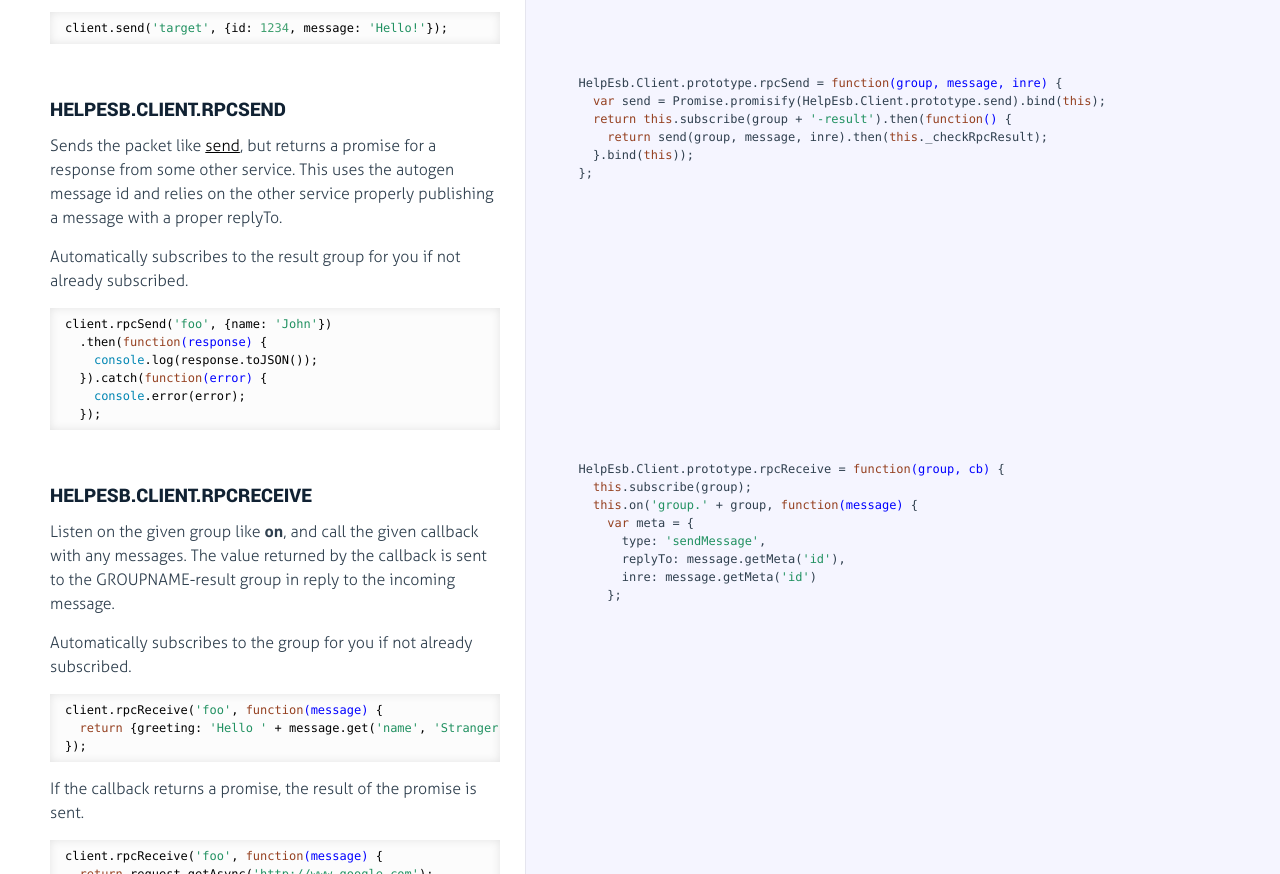
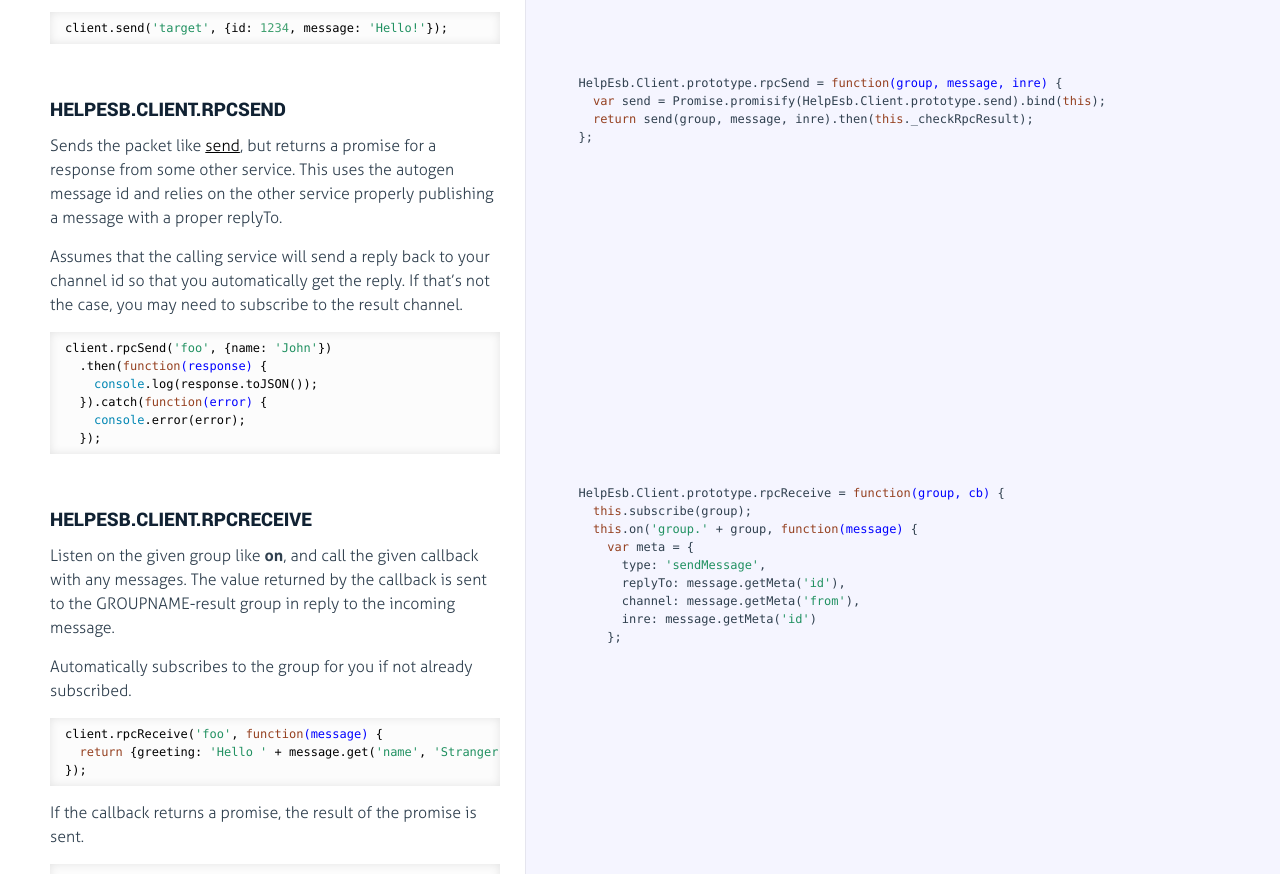
Before and after one commit to evanlucas/help-esb.js, a plain HTML site: page index.html in a window 1280 px wide. Shown: the part 2330-3204 px from the top of the page. Drawn offline with Linux system fonts and the light colour scheme.

Commit message:
Update docs for 0.6.4.

```diff
--- a/index.html
+++ b/index.html
@@ -263,8 +263,9 @@ topography of the calls after the fact.</p>
 for a response from some other service.  This uses the autogen message id
 and relies on the other service properly publishing a message with a
 proper replyTo.</p>
-<p>Automatically subscribes to the result group for you if not already
-subscribed.</p>
+<p>Assumes that the calling service will send a reply back to your channel id
+so that you automatically get the reply.  If that’s not the case, you may
+need to subscribe to the result channel.</p>
 <pre><code>client.rpcSend(<span class="hljs-string">'foo'</span>, {name: <span class="hljs-string">'John'</span>})
   .then(<span class="hljs-function"><span class="hljs-keyword">function</span><span class="hljs-params">(response)</span> </span>{
     <span class="hljs-built_in">console</span>.log(response.toJSON());
@@ -276,9 +277,7 @@ subscribed.</p>
 
             <div class="content"><div class='highlight'><pre>  HelpEsb.Client.prototype.rpcSend = <span class="hljs-function"><span class="hljs-keyword">function</span><span class="hljs-params">(group, message, inre)</span> </span>{
     <span class="hljs-keyword">var</span> send = Promise.promisify(HelpEsb.Client.prototype.send).bind(<span class="hljs-keyword">this</span>);
-    <span class="hljs-keyword">return</span> <span class="hljs-keyword">this</span>.subscribe(group + <span class="hljs-string">'-result'</span>).then(<span class="hljs-function"><span class="hljs-keyword">function</span><span class="hljs-params">()</span> </span>{
-      <span class="hljs-keyword">return</span> send(group, message, inre).then(<span class="hljs-keyword">this</span>._checkRpcResult);
-    }.bind(<span class="hljs-keyword">this</span>));
+    <span class="hljs-keyword">return</span> send(group, message, inre).then(<span class="hljs-keyword">this</span>._checkRpcResult);
   };</pre></div></div>
 
         </li>
@@ -316,6 +315,7 @@ ESB.</p>
       <span class="hljs-keyword">var</span> meta = {
         type: <span class="hljs-string">'sendMessage'</span>,
         replyTo: message.getMeta(<span class="hljs-string">'id'</span>),
+        channel: message.getMeta(<span class="hljs-string">'from'</span>),
         inre: message.getMeta(<span class="hljs-string">'id'</span>)
       };</pre></div></div>
 
```
